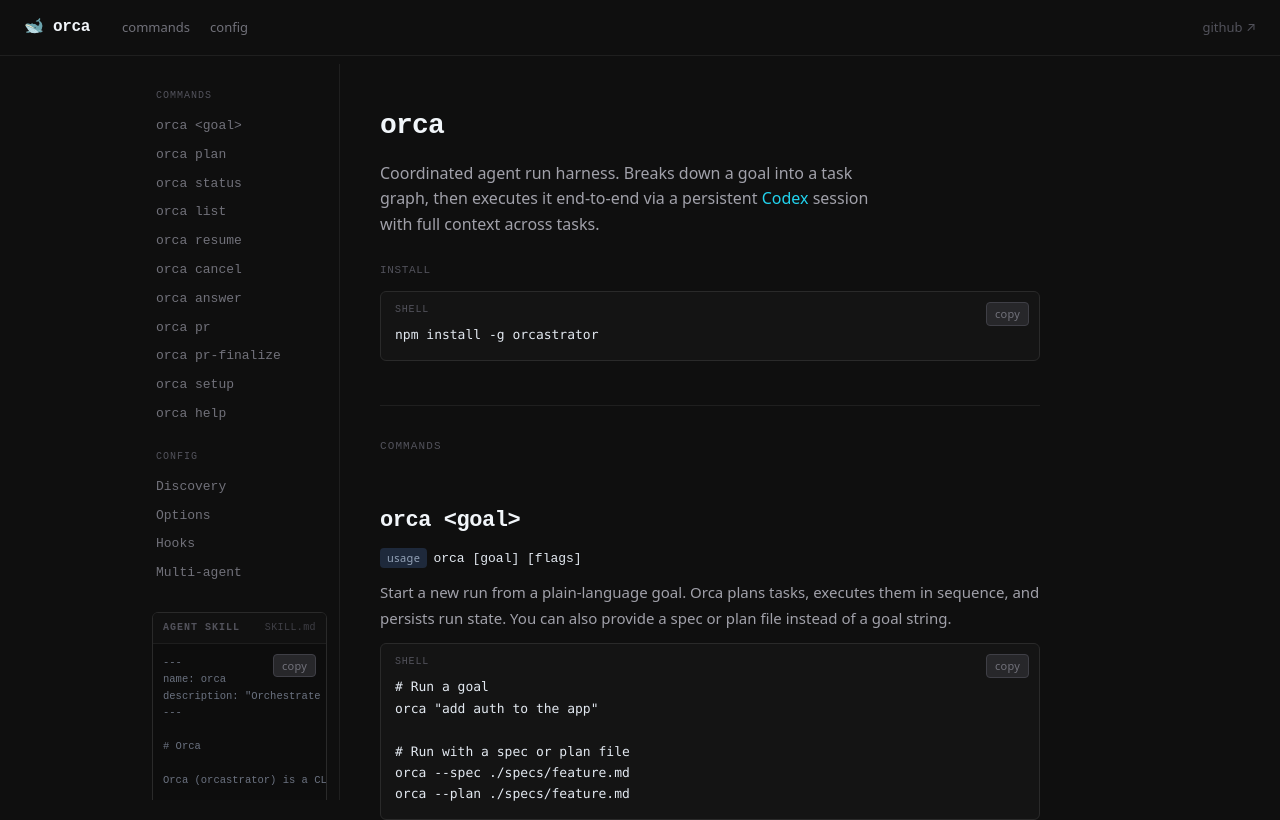
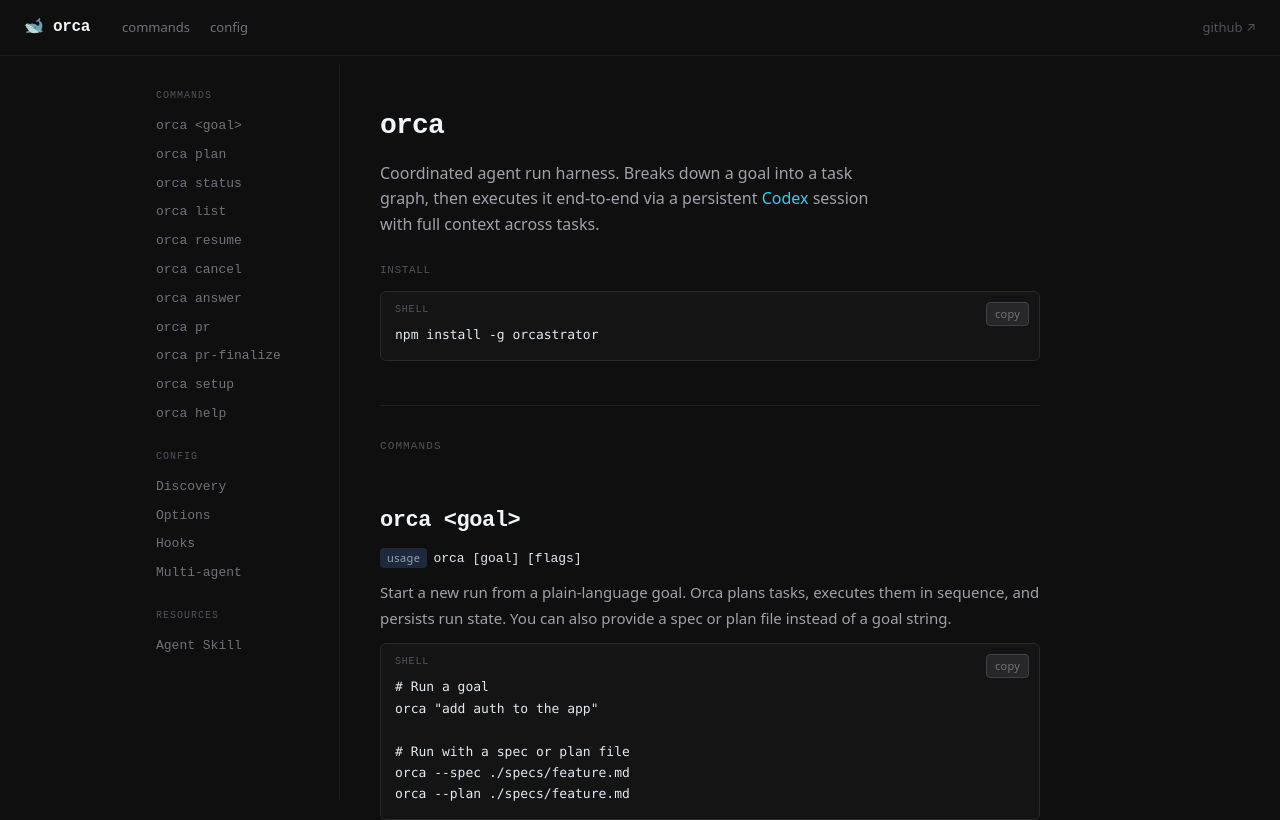
Before and after one commit to ratley/orca-web, a Next.js app: page / in a window 1280 px wide. Shown: the top 820 px of the page. Built offline with nearby package versions, Linux system fonts and the light colour scheme.

Commit message:
fix: move agent skill card to main content, add sidebar anchor

```diff
--- a/app/page.tsx
+++ b/app/page.tsx
@@ -232,9 +232,33 @@
         ))}
       </div>
 
-      {/* Agent Skill card — sidebar desktop */}
-      <div style={{ padding: "0 12px" }}>
-        <AgentSkillCard compact />
+      <div style={{ marginTop: "20px" }}>
+        <div
+          style={{
+            fontSize: "10px",
+            fontFamily: "ui-monospace, monospace",
+            letterSpacing: "0.1em",
+            textTransform: "uppercase",
+            color: "#52525b",
+            marginBottom: "8px",
+            paddingLeft: "16px",
+          }}
+        >
+          Resources
+        </div>
+        <a
+          href="#agent-skill"
+          style={{
+            display: "block",
+            padding: "4px 16px",
+            fontSize: "13px",
+            color: "#71717a",
+            textDecoration: "none",
+            fontFamily: "ui-monospace, monospace",
+          }}
+        >
+          Agent Skill
+        </a>
       </div>
     </nav>
   );
@@ -891,10 +915,12 @@
             <CodeBlock code="feature-auth-1766228123456-1a2b" />
           </section>
 
-          {/* Agent Skill card — mobile only (sidebar hidden on mobile) */}
-          <div className="mobile-agent-skill">
+          {/* Agent Skill */}
+          <section id="agent-skill" style={S.section}>
+            <h2 style={S.h2}>Agent Skill</h2>
+            <p style={S.p}>Drop this SKILL.md into your agent&apos;s skills directory to give it native Orca support.</p>
             <AgentSkillCard />
-          </div>
+          </section>
 
           {/* Footer */}
           <footer
@@ -923,11 +949,9 @@
 
       {/* Sidebar hide on mobile */}
       <style>{`
-        .mobile-agent-skill { display: none; }
         @media (max-width: 640px) {
           .sidebar-wrapper { display: none !important; }
           main { padding: 0 20px !important; }
-          .mobile-agent-skill { display: block; }
         }
         nav a:hover { color: #22d3ee !important; }
         header a:hover { color: #e2e8f0 !important; }
```
